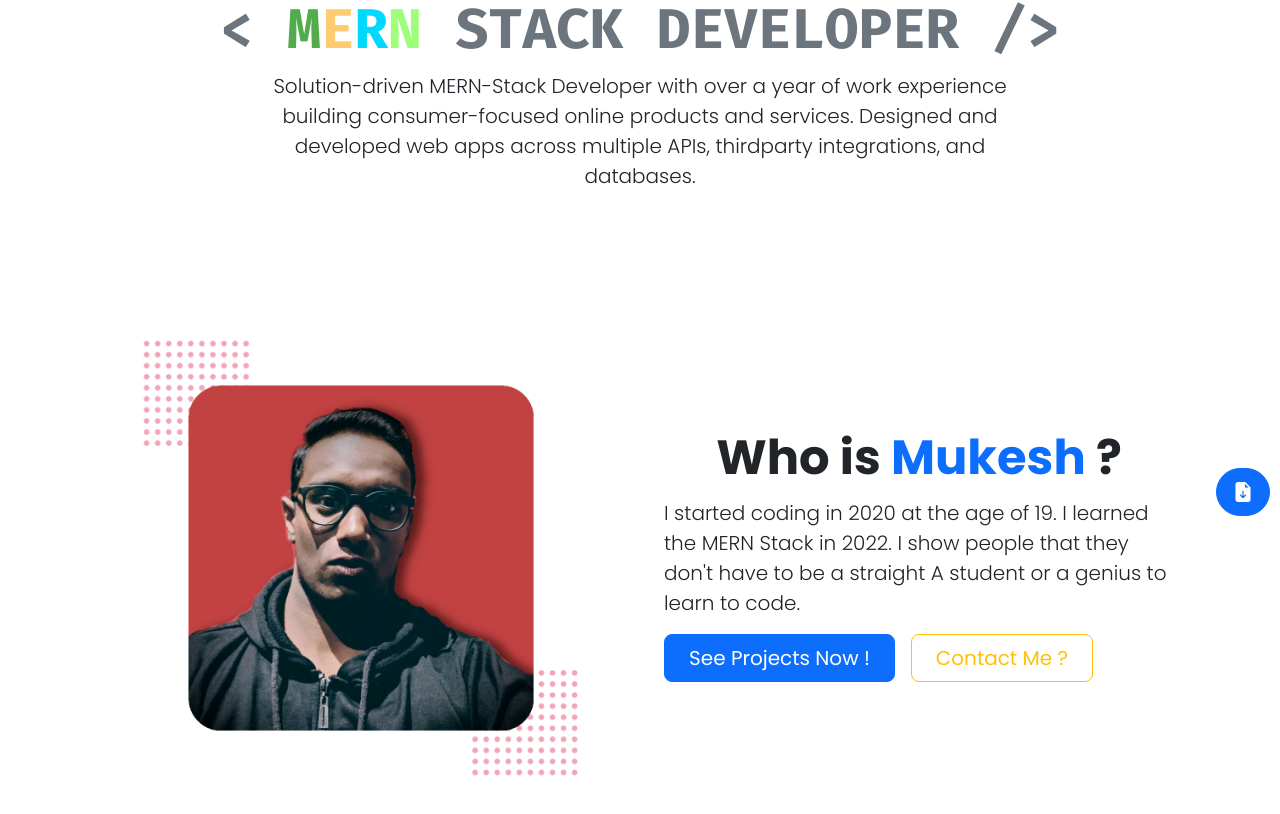
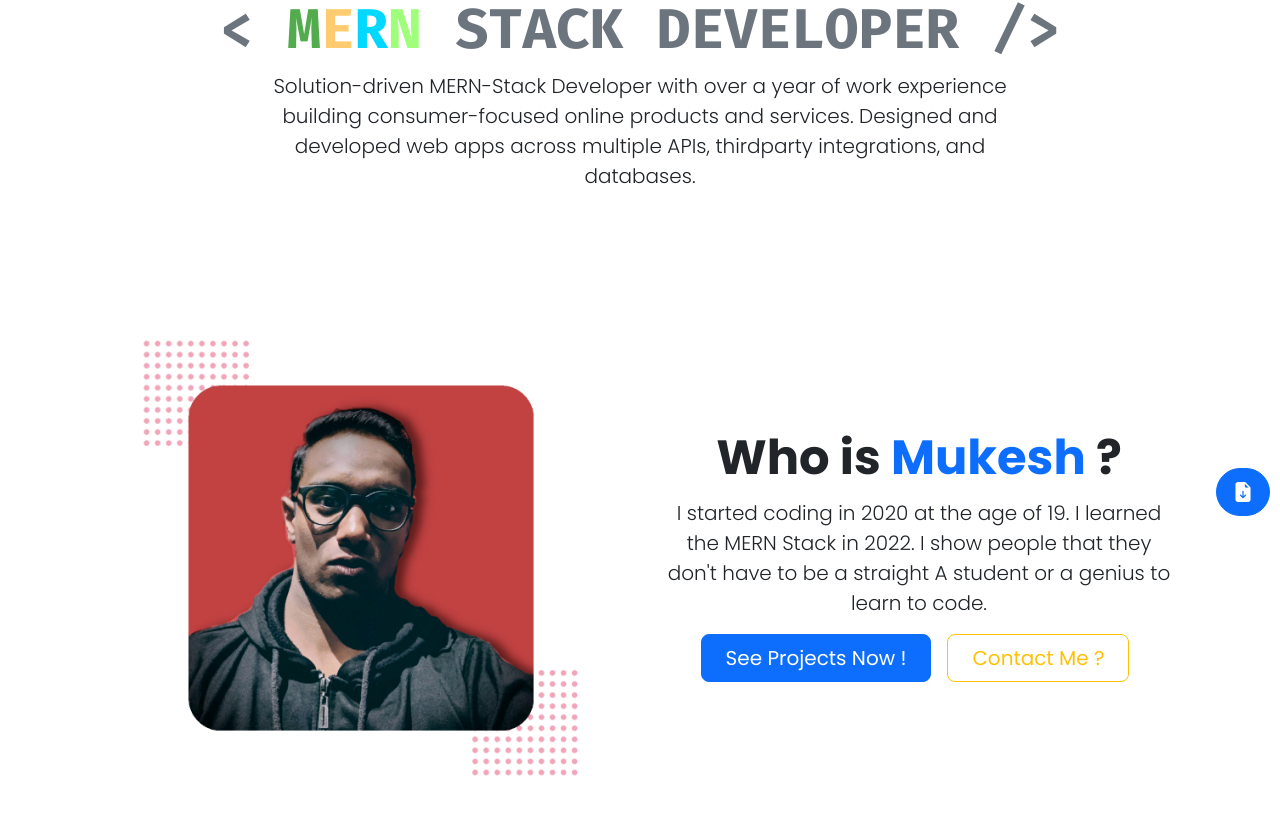
Before and after one commit to Mukesh-Sharma400/Portfolio, a React (Create React App) app: page / in a window 1280 px wide. Shown: the part 274-1088 px from the top of the page. Built offline with nearby package versions, Linux system fonts and the light colour scheme.

Commit message:
minor improvement

```diff
--- a/src/pages/Home.js
+++ b/src/pages/Home.js
@@ -33,7 +33,7 @@ const Home = () => {
             integrations, and databases.
           </p>
         </div>
-        <div className="col-xxl-8 px-4 py-5">
+        <div className="col-xxl-8 px-4 py-5 mx-auto">
           <div className="row align-items-center justify-content-center g-5 pt-5">
             <div className="col-10 col-sm-8 col-lg-6">
               <img
@@ -47,12 +47,12 @@ const Home = () => {
               <h1 className="display-5 fw-bold lh-1 mb-3">
                 Who is <span className="text-primary">Mukesh</span> ?
               </h1>
-              <p className="lead text-start">
+              <p className="lead">
                 I started coding in 2020 at the age of 19. I learned the MERN
                 Stack in 2022. I show people that they don't have to be a
                 straight A student or a genius to learn to code.
               </p>
-              <div className="d-grid gap-2 d-md-flex justify-content-md-start">
+              <div className="d-grid gap-2 d-md-flex justify-content-center">
                 <Link
                   to="/projects"
                   className="btn btn-primary btn-lg px-4 me-md-2"
--- a/src/pages/Projects.js
+++ b/src/pages/Projects.js
@@ -117,7 +117,7 @@ const Projects = () => {
           </div>
         </div>
         <h2 className="pb-2 border-bottom">Older Projects</h2>
-        <div className="row row-cols-1 row-cols-md-2 row-cols-lg-3 g-3 mb-5">
+        <div className="row row-cols-1 row-cols-md-2 row-cols-lg-3 g-3 mb-5 pb-4">
           <div className="col">
             <div className="card shadow h-100 rounded-3">
               <div className="card-header">
```
